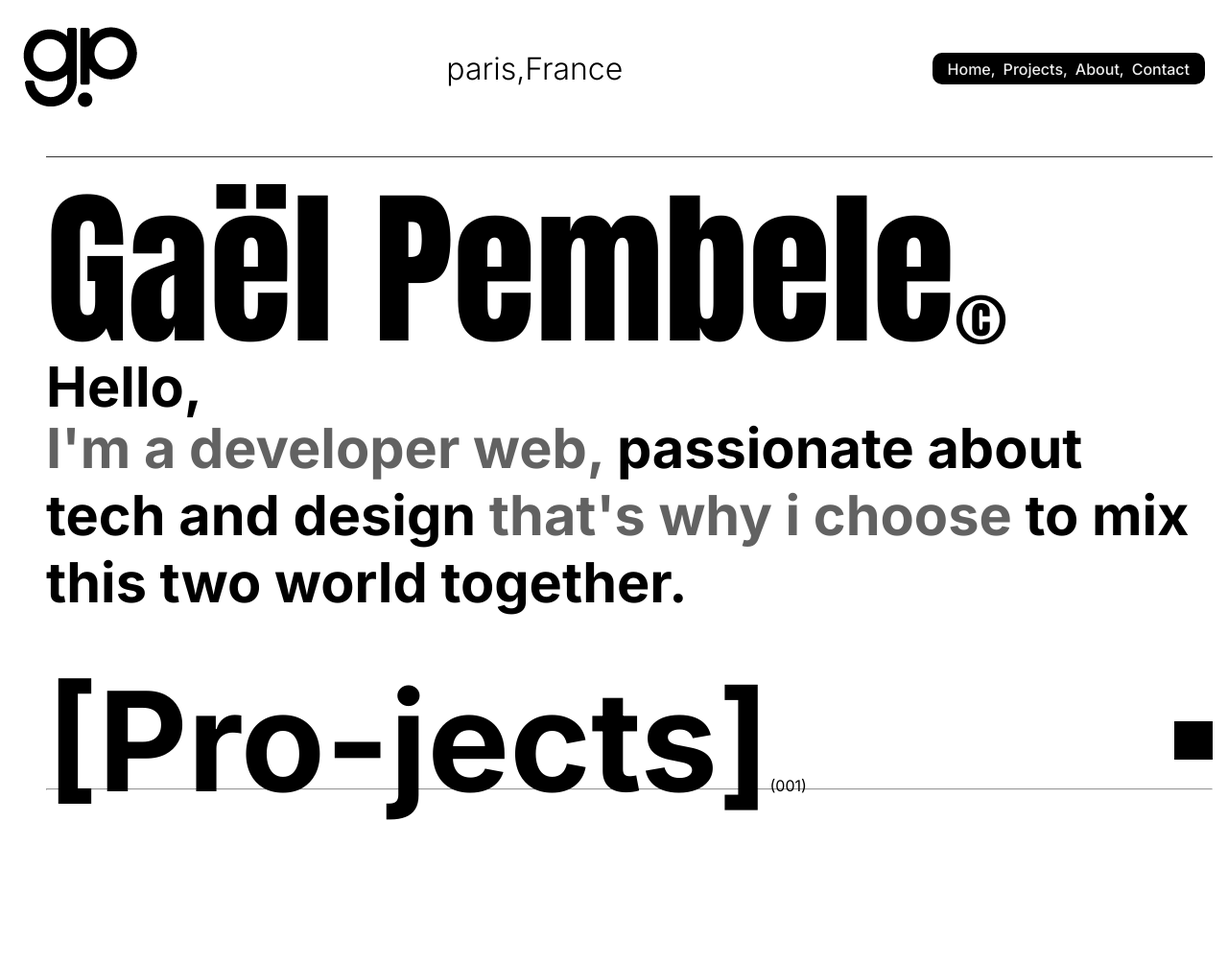
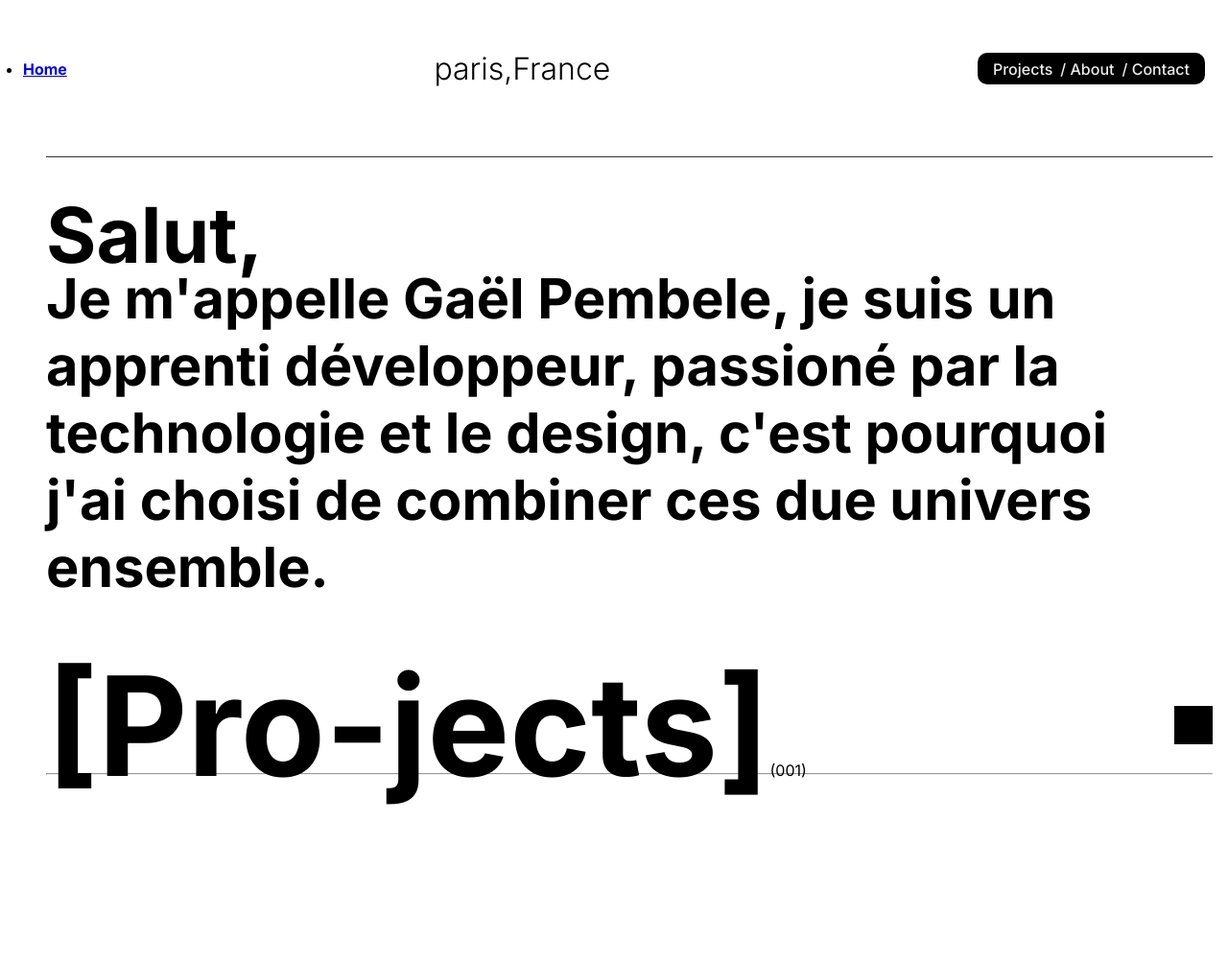
Before and after one commit to Gaelpem/portfolio, a PHP site: page /home.php in a window 1280 px wide. Shown: the top 1003 px of the page at 96% size. Run offline with PHP 8.4, Linux system fonts and the light colour scheme.

Commit message:
miseAjour

```diff
--- a/inlcude/asset/css/style.css
+++ b/inlcude/asset/css/style.css
@@ -28,7 +28,7 @@
 }
 
 body{
-    background-color:#ffffff;
+    background-color:rgb(255, 255, 255);
     font-family:'inter';
     font-family: "Inter", sans-serif;
     font-weight: 690;
@@ -126,7 +126,7 @@ body{
 }
 
 
-.main{
+main{
   position: absolute;
   left: 3rem;
   /*border: 2px solid black;*/
@@ -135,19 +135,14 @@ body{
   height: 600px;
 
 }
-.titre{
-    /*border:1px solid black; */
-    width: 1200px;
-    height: 300px;
-    position: relative;
-}
+
 .copyright{
     position: absolute;
     font-size: 5rem;
     top: 7.8rem;
     font-family: Impact, Haettenschweiler, 'Arial Narrow Bold', sans-serif
 }
-.main h1{
+main h1{
     margin-top: -1rem;
     font-size: 11rem;
     font-family: "Anton", sans-serif;
@@ -158,15 +153,17 @@ body{
     margin:-1rem 0;
     /*border:2px solid black; */
     width:1200px;
+    margin-top:7rem;
 }
 .para h2, footer{
     font-size: 3.6rem;
     position: relative;
 }
 
-.haut{
+.salut{
+font-size: 5rem;
 position: absolute;
-top:-4rem;
+top:-5rem;
 }
 .grey{
     color: rgb(98, 98, 98);
--- a/inlcude/contact.php
+++ b/inlcude/contact.php
@@ -1,6 +1,6 @@
 <div id="contact-menu">
     <h2 class="titre-contact">[Conta-ct]</h2>
-     <form action="">
+     <form action="" method="">
       <label for="nom">Name:</label>
       <input type="text" name="name" id="nom" placeholder="Louis">
       <label for="mail">Email:</label>
--- a/inlcude/home.php
+++ b/inlcude/home.php
@@ -8,14 +8,12 @@
 
        <?php require "inc/nav.inc.php"; ?>
 
-        <div class="main">
+        <main>
         <div class="trait-horizontal1"></div>
-            <div class="titre">
-                <h1>Gaël Pembele<span class="copyright">&copy;</span></h1>
-           </div>
+
            <div class="para">
-              <h2><span class="haut">Hello,</span>
-              <span class="grey">I'm a developer web,</span> passionate about tech and design<span class="grey"> that's why i choose</span> to mix this two world together.</h2>
+              <h2><span class="salut">Salut,</span>
+              Je m'appelle Gaël Pembele, je suis un apprenti développeur, passioné par la technologie et le design, c'est pourquoi j'ai choisi de combiner ces due univers ensemble.</h2>
           </div>
           <div id="projet-menu">
                <h2 class="titre-projet">[Pro-jects]<span class="petit-numero">(001)<span></h2>
@@ -28,6 +26,6 @@
           </div>
           <hr/>
           <?php require "contact.php"; ?>
-        </div>
+     </main >
 
         <?php require_once "inc/footer.inc.php"; ?>
--- a/inlcude/inc/nav.inc.php
+++ b/inlcude/inc/nav.inc.php
@@ -1,14 +1,13 @@
 <div class="nav-container">
-    <div class="logo">
-        <img src="asset/image/logo.png" alt="logo">
-    </div>
+    <ul class="home">
+        <li><a href="+">Home</a></li>
+    </ul>
             <div class="residence">
                 <p>paris,France</p>
             </div>
                 <ul class="links">
-                    <li><a href="Home">Home,</a></li>
-                    <li><a href="#projet-menu">Projects,</a></li>
-                    <li><a href="#about-menu">About,</a></li>
-                    <li><a href="#contact-menu">Contact</a></li>
+                    <li><a href="#projet-menu">Projects</a></li>
+                    <li><a href="#about-menu">/ About</a></li>
+                    <li><a href="#contact-menu">/ Contact</a></li>
                </ul>
    </div>
```
